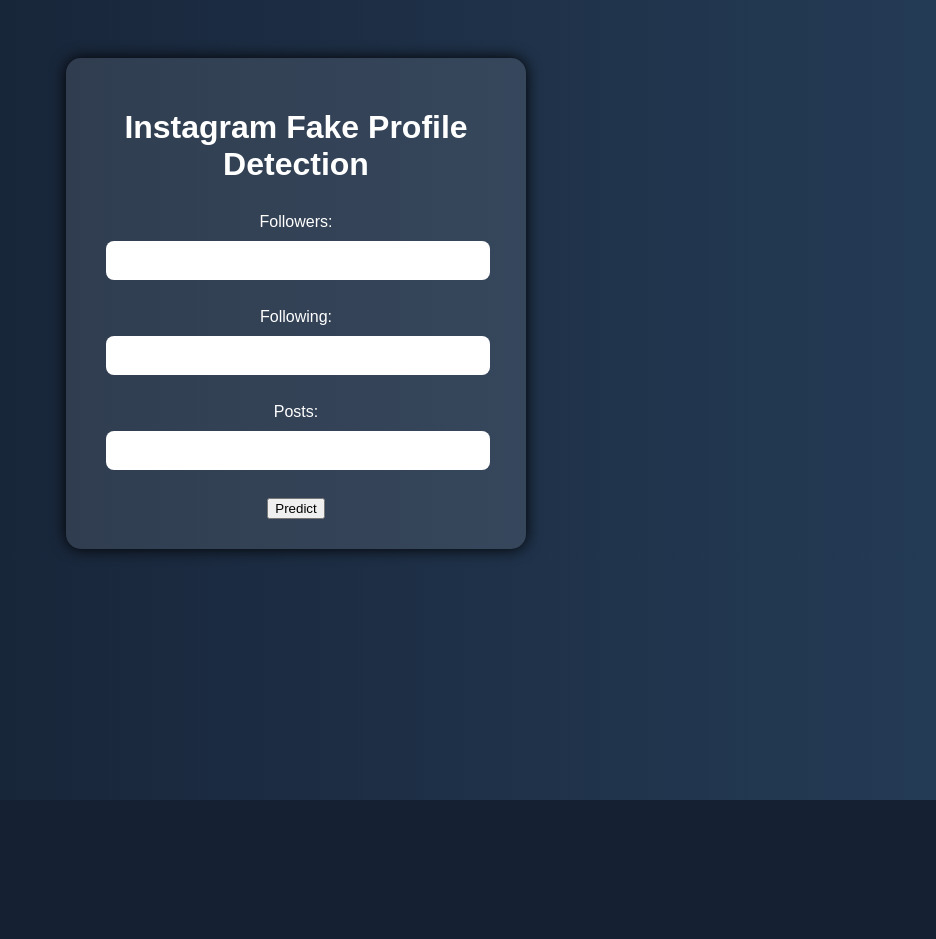
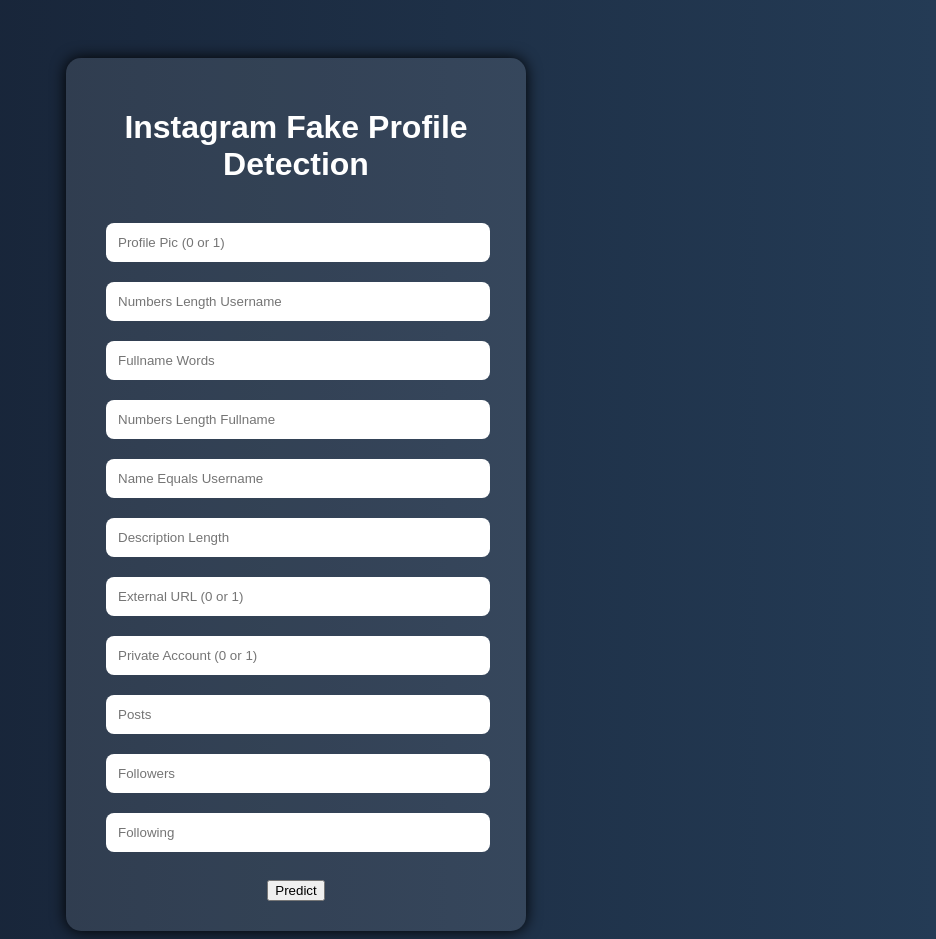
Before and after one commit to ammuBohra/AI-Fake-Profile-Detection-System, a Flask app: page / in a window 1280 px wide. Shown: the whole page, without its empty margins (344-1280 px from the left). Before the commit the page ends 800 px from the top, so only its background shows below. Run offline with Flask 3, Linux system fonts and the light colour scheme; parts of the project's set-up code (start-up, migrations or seed data) failed here and were passed over.

Commit message:
Integrated Serialized ML Model with Flask Application

```diff
--- a/app/app.py
+++ b/app/app.py
@@ -1,21 +1,16 @@
 from flask import Flask, render_template, request
 import pandas as pd
-from sklearn.ensemble import RandomForestClassifier
+import pickle
 
 app = Flask(__name__)
 
 # Load dataset
 df = pd.read_csv("../dataset/fake_instagram.csv")
+
 print(df.columns)
 
-# Using only 3 columns
-X = df[["followers", "following", "posts"]]
-
-y = df["fake"]
-
-# Train model
-model = RandomForestClassifier()
-model.fit(X,y)
+# Load trained model
+model = pickle.load(open("../models/fake_profile_model.pkl", "rb"))
 
 @app.route("/")
 def home():
@@ -24,16 +19,37 @@ def home():
 @app.route("/predict", methods=["POST"])
 def predict():
 
+    profile_pic = int(request.form["profile_pic"])
+    nums_length_username = int(request.form["nums_length_username"])
+    fullname_words = int(request.form["fullname_words"])
+    nums_length_fullname = int(request.form["nums_length_fullname"])
+    name_equals_username = int(request.form["name_equals_username"])
+    description_length = int(request.form["description_length"])
+    external_URL = int(request.form["external_URL"])
+    private = int(request.form["private"])
+    posts = int(request.form["posts"])
     followers = int(request.form["followers"])
-
     following = int(request.form["following"])
 
-    posts = int(request.form["posts"])
 
-    input_data = [[followers, following, posts]]
+    input_data = [[
+        profile_pic,
+        nums_length_username,
+        fullname_words,
+        nums_length_fullname,
+        name_equals_username,
+        description_length,
+        external_URL,
+        private,
+        posts,
+        followers,
+        following
+    ]]
 
     prediction = model.predict(input_data)
+
     probability = model.predict_proba(input_data)
+
     confidence = round(max(probability[0]) * 100, 2)
 
     if prediction[0] == 1:
--- a/app/templates/index.html
+++ b/app/templates/index.html
@@ -67,26 +67,37 @@
 
         <form action="/predict" method="POST">
 
-             <label>Followers:</label>
-             <input type="number" name="followers" required>
-             <br><br>
+            <input type="number" name="profile_pic" placeholder="Profile Pic (0 or 1)" required>
 
-             <label>Following:</label>
-             <input type="number" name="following" required>
-             <br><br>
+            <input type="number" name="nums_length_username" placeholder="Numbers Length Username" required>
 
-             <label>Posts:</label>
-             <input type="number" name="posts" required>
-             <br><br>
+            <input type="number" name="fullname_words" placeholder="Fullname Words" required>
 
-             <button type="submit">Predict</button>
+            <input type="number" name="nums_length_fullname" placeholder="Numbers Length Fullname" required>
+
+            <input type="number" name="name_equals_username" placeholder="Name Equals Username" required>
+
+            <input type="number" name="description_length" placeholder="Description Length" required>
+
+            <input type="number" name="external_URL" placeholder="External URL (0 or 1)" required>
+
+            <input type="number" name="private" placeholder="Private Account (0 or 1)" required>
+
+            <input type="number" name="posts" placeholder="Posts" required>
+
+            <input type="number" name="followers" placeholder="Followers" required>
+
+            <input type="number" name="following" placeholder="Following" required>
+            <br><br>
+
+            <button type="submit">Predict</button>
 
         </form>
 
         {% if prediction_text %}
             <h2>{{ prediction_text }}</h2>
 
-            {% endif %}
+        {% endif %}
 
     </div>
 </body>
```
Also changed, not shown: 2 other files.
